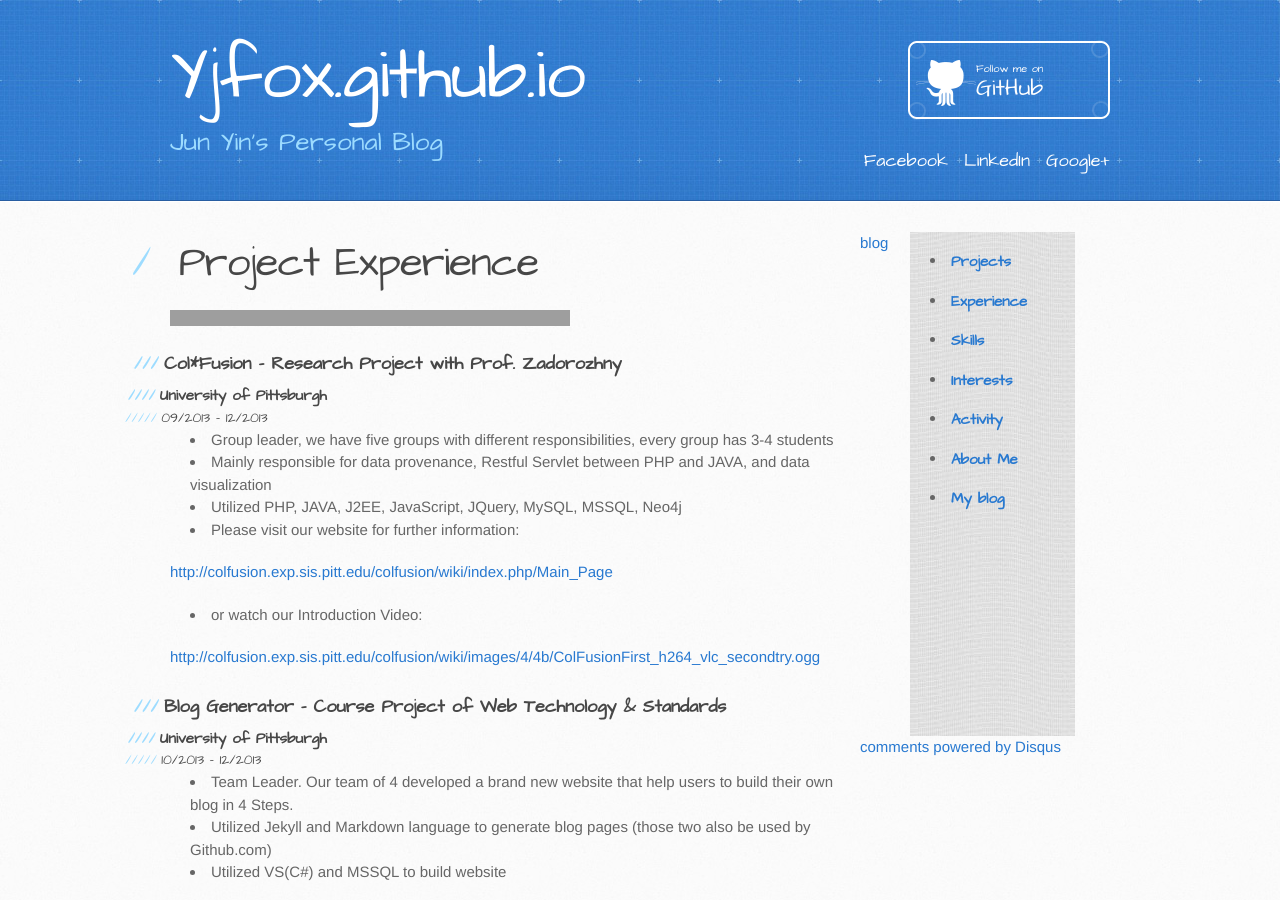
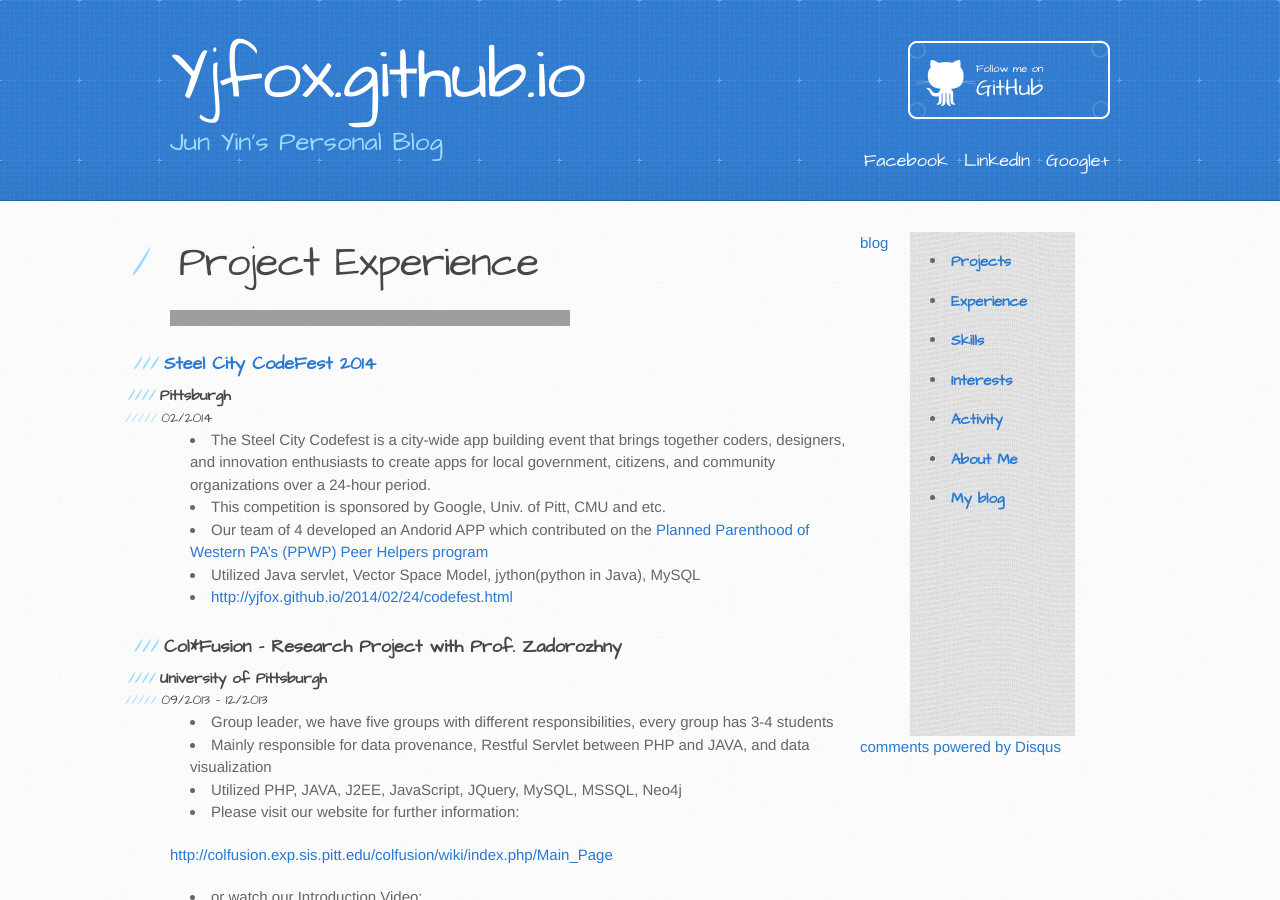
Before and after one commit to yjfox/yjfox.github.io, a Jekyll site: the page built from research.md, in a window 1280 px wide and 900 px high, cut to the strip 0-900 px from the top of the window. Built offline with Jekyll 4.4.1, drawn with Linux system fonts in a browser that asks for light colours; Markdown is read by kramdown in place of the engine named in the settings; comment, search, counter and statistics services are not loaded; grey boxes are pictures that could not be loaded.

Commit message:
codefest

```diff
--- a/research.md
+++ b/research.md
@@ -5,6 +5,16 @@ title: Research Experience
 
 <h1> Project Experience </h1>
 *****************
+
+###[Steel City CodeFest 2014](http://steelcitycodefest.com/photos)
+####Pittsburgh
+#####02/2014
+- The Steel City Codefest is a city-wide app building event that brings together coders, designers, and innovation enthusiasts to create apps for local government, citizens, and community organizations over a 24-hour period.
+- This competition is sponsored by Google, Univ. of Pitt, CMU and etc.
+- Our team of 4 developed an Andorid APP which contributed on the [Planned Parenthood of Western PA's (PPWP) Peer Helpers program](http://www.plannedparenthood.org/western-pennsylvania/)
+- Utilized Java servlet, Vector Space Model, jython(python in Java), MySQL
+- <http://yjfox.github.io/2014/02/24/codefest.html>
+
 ###Col*Fusion - Research Project with Prof. Zadorozhny
 ####University of Pittsburgh
 #####09/2013 – 12/2013
```
Also changed, not shown: _posts/2014-02-24-codefest.md (+2 -0 lines).
